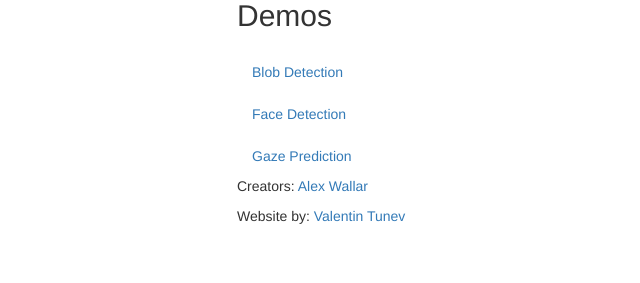
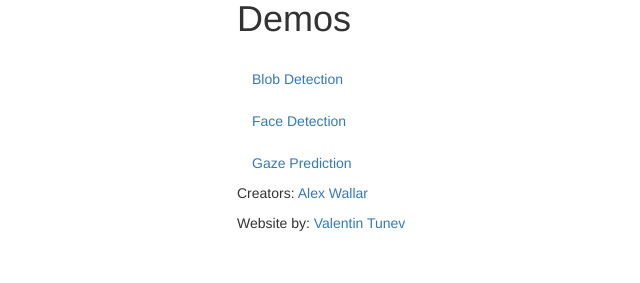
Before and after one commit to a20r/camgaze.js, a PHP site: page / in a window 1280 px wide. Shown: the part 581-864 px from the top of the page, without its empty margins (103-743 px from the left). Before the commit the page ends 805 px from the top, so only its background shows below. Run offline with PHP 8.4, Linux system fonts and the light colour scheme; some libraries are stand-ins or nearby versions.

Commit message:
Added something

```diff
--- a/index.php
+++ b/index.php
@@ -46,8 +46,8 @@
                 </p>
             </div>
             <div class="hero-unit">
-                <h2 style="padding-bottom:10;">Demos</h2>
-                <ul class="nav nav-pills nav-stacked">
+                <h1 style="padding-bottom:10;">Demos</h1>
+                <ul algin="center" class="nav nav-pills nav-stacked">
                     <li>
                         <a href="examples/blob_detection.html">
                             Blob Detection
```
